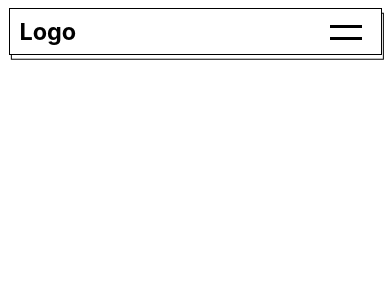
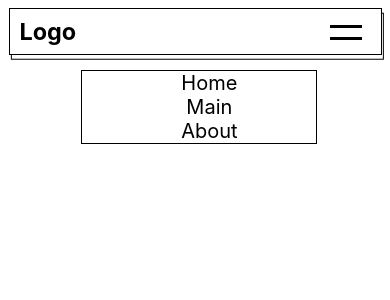
Before and after one commit to faroukchebaiki/personnal_blog, a React (Create React App) app: page / in a window 390 px wide. Shown: the top 300 px of the page. Built offline with nearby package versions, Linux system fonts and the light colour scheme; the HTML template or start-up script is replaced by a standard one.

Commit message:
modifiying navigation and make it simple and small

```diff
--- a/src/Components/Top.js
+++ b/src/Components/Top.js
@@ -1,8 +1,5 @@
 import { Cross as Hamburger } from 'hamburger-react';
 import { useState } from 'react';
-
-
-
 
 export default function Top() {
     const [isOpen, setOpen] = useState(false)
@@ -11,7 +8,7 @@ export default function Top() {
             <nav className="nav ontop">
                 <a href='#A'><h3 className="">Logo</h3></a>
                 <div >
-                    <ul className="buttons ${className}">
+                    <ul className=" ">
                         <li><a href="#A">Home</a></li>
                         <li><a href="#b">Main</a></li>
                         <li><a href="#c">About</a></li>
--- a/src/index.css
+++ b/src/index.css
@@ -27,22 +27,17 @@ code {
   }
   .burger{
     display: block;
-    z-index: 2;
   }
   .nav ul{
+
     display: flex;
     flex-direction: column;
     align-items: center;
     justify-content: center;
-    position: fixed;
-    width: 100vw;
-    height: 100vh;
+    width: 60vw;
     background-color: white;
-    z-index: 1;
-    top: 0;
-    left: 0;
-    transform: translateY(-100%);
-
+    margin-top: 150px;
+    border: 1px solid black;
   }
   .slideIn{
     transition: transform 0.5s ease-in;
@@ -60,6 +55,6 @@ code {
     }
   }
   .nav ul li{
-    margin: 0.5em 0;
+    margin:0;
   }
 }
```
Also changed, not shown: 1 other file (tests, documents, lock files or other folders).
